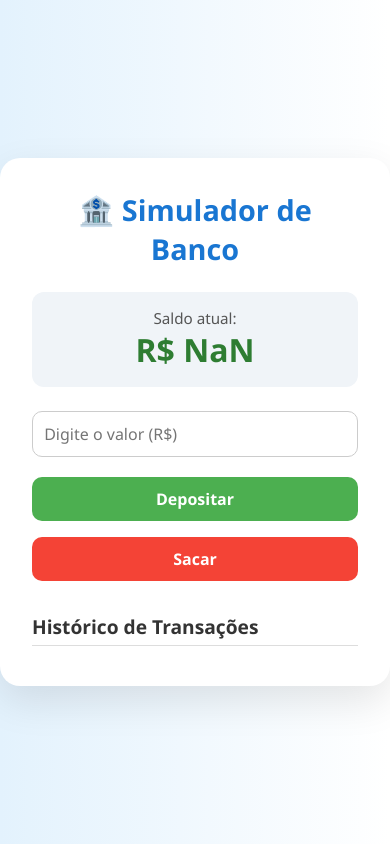
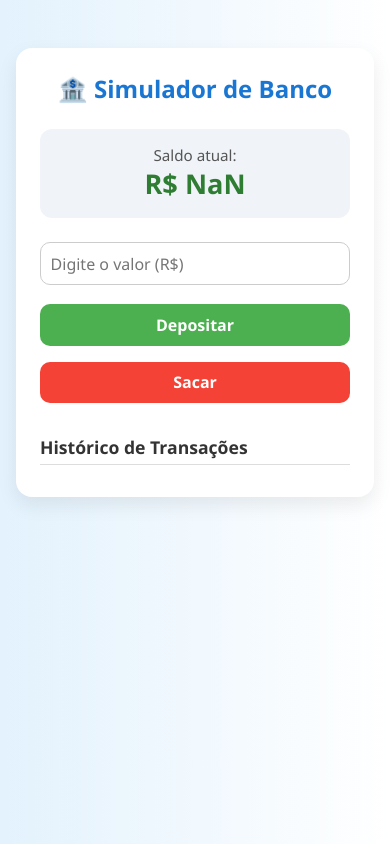
Before and after one commit to mairapaulac/bank-simulator, a plain HTML site: page index.html in a window 390 px wide. Both pictures are taken after a click on the button "Sacar". Drawn offline with Linux system fonts and the light colour scheme.

Commit message:
ajustar a funcao saque

```diff
--- a/script.js
+++ b/script.js
@@ -59,12 +59,14 @@ function saque() {
 
     saldoAtual.innerHTML = novoSaldo.toFixed(2);
 
-    if (isNaN(valorSaque) || valorSaque <= 0) return;
+    if (isNaN(valorSaque) || valorSaque <= 0) {
+        alert("Digite um valor válido para o saque!")
+        return;
+    }
 
     if (valorSaque > saldo)   {
-        alert("Saldo insuficiente para o saque!");
-        saldoAtual.style.color = "red";
-        rs.style.color = "red";
+        alert("Saldo insuficiente para o saque! Peça um empréstimo, pobre");
+        return;
     }
 
     adicionarTransacao(-valorSaque);
--- a/style.css
+++ b/style.css
@@ -139,3 +139,40 @@ ul.transactions li {
 .debit {
   color: #f44336;
 }
+
+@media (max-width: 480px) {
+  body {
+    padding: 1rem;
+    align-items: flex-start;
+  }
+
+  .bank-app {
+    margin-top: 2rem;
+    width: 100%;
+    border-radius: 16px;
+    padding: 1.5rem;
+    box-shadow: 0 8px 20px rgba(0, 0, 0, 0.08);
+  }
+
+  h1 {
+    font-size: 1.5rem;
+  }
+
+  .balance {
+    font-size: 1.7rem;
+  }
+
+  input[type="number"],
+  .btn {
+    font-size: 1rem;
+    padding: 0.6rem;
+  }
+
+  .transaction-history h2 {
+    font-size: 1.1rem;
+  }
+
+  ul.transactions li {
+    font-size: 0.9rem;
+  }
+}
```
